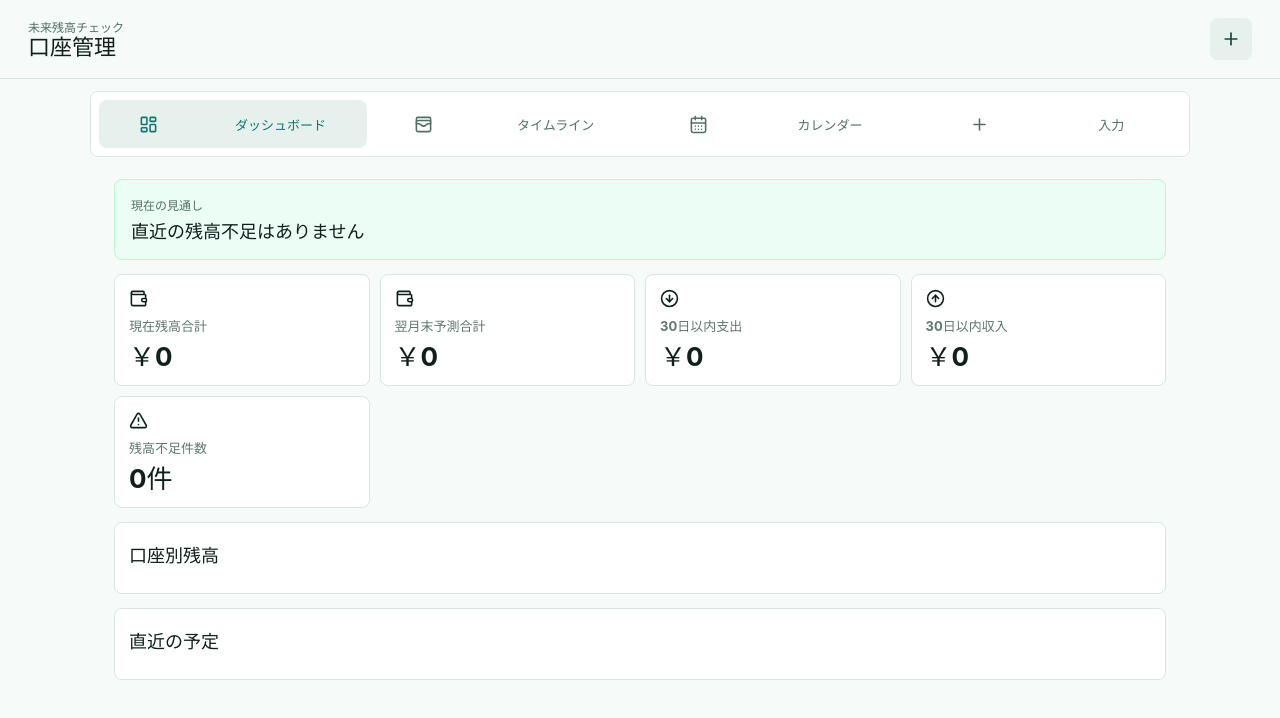
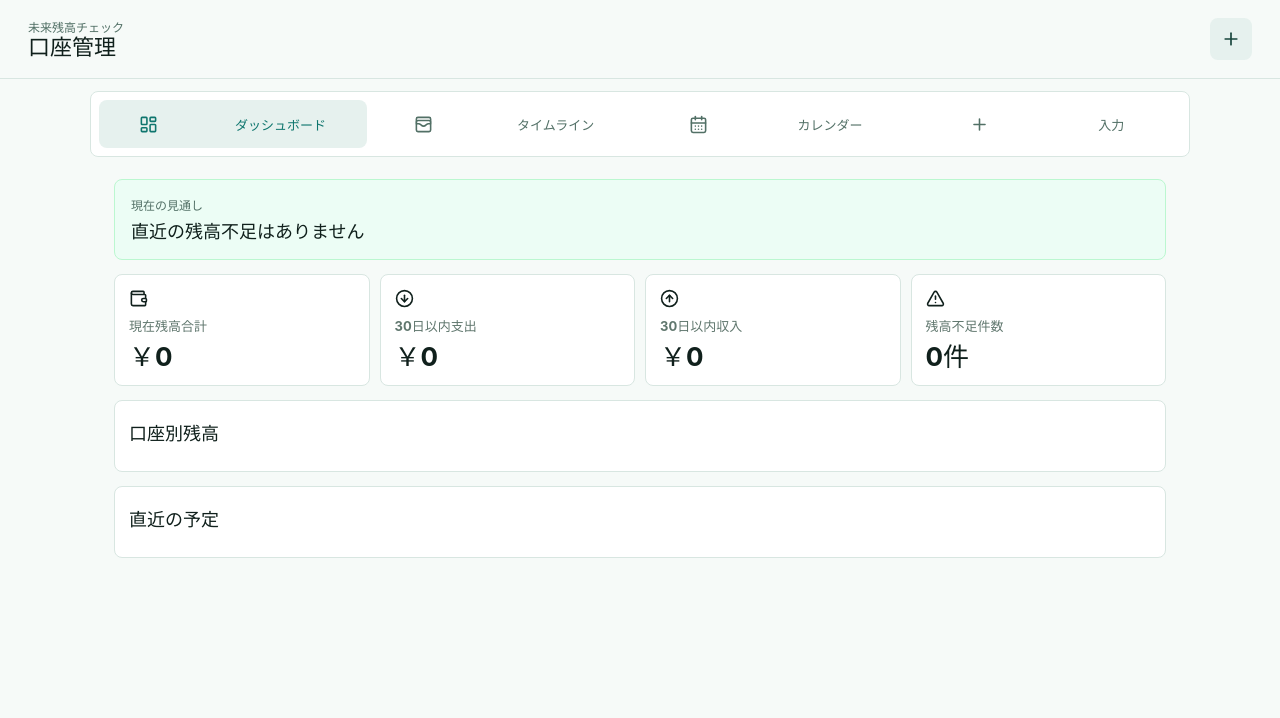
Before and after one commit to hero1582g-oss/kouza-kanri2, a React (Vite) app: page / in a window 1280 px wide. Shown: the top 718 px of the page. Built offline with nearby package versions, Linux system fonts and the light colour scheme.

Commit message:
Remove next-month balance forecasts from dashboard

```diff
--- a/src/App.tsx
+++ b/src/App.tsx
@@ -6,7 +6,7 @@ import { Shell } from "./components/Shell";
 import { Timeline } from "./components/Timeline";
 import { useFinanceData } from "./hooks/useFinanceData";
 import { todayString } from "./lib/date";
-import { buildProjections, createTransferSuggestions, daysUntilNextMonthEnd, expandSchedules, getDashboardMetrics } from "./lib/projection";
+import { buildProjections, createTransferSuggestions, expandSchedules, getDashboardMetrics } from "./lib/projection";
 import type { LedgerEntry, ScheduleOccurrenceOverrideDraft } from "./types";
 import type { ViewKey } from "./views";
 import "./styles.css";
@@ -15,8 +15,7 @@ export default function App() {
   const [view, setView] = useState<ViewKey>("dashboard");
   const data = useFinanceData();
 
-  const projectionDays = useMemo(() => Math.max(180, daysUntilNextMonthEnd()), []);
-  const nextMonthEndDays = useMemo(() => daysUntilNextMonthEnd(), []);
+  const projectionDays = 180;
   const rawEntries = useMemo(
     () => expandSchedules(data.schedules, projectionDays, data.occurrenceOverrides),
     [data.accounts, data.schedules, data.occurrenceOverrides, projectionDays],
@@ -24,10 +23,6 @@ export default function App() {
   const projections = useMemo(
     () => buildProjections(data.accounts, data.schedules, projectionDays, data.occurrenceOverrides),
     [data.accounts, data.schedules, data.occurrenceOverrides, projectionDays],
-  );
-  const nextMonthEndProjections = useMemo(
-    () => buildProjections(data.accounts, data.schedules, nextMonthEndDays, data.occurrenceOverrides),
-    [data.accounts, data.schedules, data.occurrenceOverrides, nextMonthEndDays],
   );
   const allLedgerEntries = useMemo(
     () => projections.flatMap((projection) => projection.entries).sort((a, b) => a.date.localeCompare(b.date)),
@@ -38,9 +33,9 @@ export default function App() {
     [allLedgerEntries],
   );
   const metrics = useMemo(() => {
-    const base = getDashboardMetrics(projections, rawEntries);
-    return { ...base, nextMonthEndTotal: nextMonthEndProjections.reduce((sum, item) => sum + item.endBalance, 0), shortageCount: projections.filter((projection) => projection.firstShortage).length };
-  }, [projections, nextMonthEndProjections, rawEntries]);
+    const base = getDashboardMetrics(data.accounts, rawEntries);
+    return { ...base, shortageCount: projections.filter((projection) => projection.firstShortage).length };
+  }, [data.accounts, projections, rawEntries]);
   const suggestions = useMemo(() => createTransferSuggestions(projections), [projections]);
 
   const renderView = () => {
@@ -62,7 +57,6 @@ export default function App() {
       <Dashboard
         metrics={metrics}
         projections={projections}
-        nextMonthEndProjections={nextMonthEndProjections}
         upcomingEntries={upcomingEntries as LedgerEntry[]}
         suggestions={suggestions}
         schedules={data.schedules}
--- a/src/components/Dashboard.tsx
+++ b/src/components/Dashboard.tsx
@@ -6,7 +6,6 @@ import { formatJapaneseDate, yen } from "../lib/date";
 type Props = {
   metrics: DashboardMetrics;
   projections: AccountProjection[];
-  nextMonthEndProjections: AccountProjection[];
   upcomingEntries: LedgerEntry[];
   suggestions: TransferSuggestion[];
   schedules: Schedule[];
@@ -14,7 +13,7 @@ type Props = {
   onSaveOccurrenceOverride: (override: ScheduleOccurrenceOverrideDraft) => Promise<void>;
 };
 
-export const Dashboard = ({ metrics, projections, nextMonthEndProjections, upcomingEntries, suggestions, schedules, onSaveSchedule, onSaveOccurrenceOverride }: Props) => {
+export const Dashboard = ({ metrics, projections, upcomingEntries, suggestions, schedules, onSaveSchedule, onSaveOccurrenceOverride }: Props) => {
   const alertProjections = projections.filter((projection) => projection.firstShortage);
   const [editingEntry, setEditingEntry] = useState<LedgerEntry | null>(null);
 
@@ -35,7 +34,6 @@ export const Dashboard = ({ metrics, projections, nextMonthEndProjections, upcom
 
       <section className="metric-grid">
         <Metric icon={Wallet} label="現在残高合計" value={yen(metrics.currentBalanceTotal)} />
-        <Metric icon={Wallet} label="翌月末予測合計" value={yen(metrics.nextMonthEndTotal)} />
         <Metric icon={ArrowDownCircle} label="30日以内支出" value={yen(metrics.next30Expense)} />
         <Metric icon={ArrowUpCircle} label="30日以内収入" value={yen(metrics.next30Income)} />
         <Metric icon={AlertTriangle} label="残高不足件数" value={`${metrics.shortageCount}件`} danger={metrics.shortageCount > 0} />
@@ -49,7 +47,6 @@ export const Dashboard = ({ metrics, projections, nextMonthEndProjections, upcom
               <h3>{projection.account.name}</h3>
               <dl>
                 <div><dt>現在残高</dt><dd>{yen(projection.account.currentBalance)}</dd></div>
-                <div><dt>翌月末予測残高</dt><dd>{yen(nextMonthEndProjections.find((item) => item.account.id === projection.account.id)?.endBalance ?? projection.todayBalance)}</dd></div>
               </dl>
             </article>
           ))}
--- a/src/lib/projection.ts
+++ b/src/lib/projection.ts
@@ -124,14 +124,13 @@ export const buildProjections = (
 };
 
 export const getDashboardMetrics = (
-  projections: AccountProjection[], entries: Omit<LedgerEntry, "balanceAfter">[],
+  accounts: Account[], entries: Omit<LedgerEntry, "balanceAfter">[],
 ): DashboardMetrics => {
   const today = todayString();
   const limit = addDays(today, 30);
   const next30 = entries.filter((entry) => entry.date > today && entry.date <= limit);
   return {
-    currentBalanceTotal: projections.reduce((sum, projection) => sum + projection.account.currentBalance, 0),
-    nextMonthEndTotal: projections.reduce((sum, projection) => sum + projection.endBalance, 0),
+    currentBalanceTotal: accounts.reduce((sum, account) => sum + account.currentBalance, 0),
     next30Expense: Math.abs(next30.filter((entry) => entry.amount < 0).reduce((sum, entry) => sum + entry.amount, 0)),
     next30Income: next30.filter((entry) => entry.amount > 0).reduce((sum, entry) => sum + entry.amount, 0),
     shortageCount: 0,
--- a/src/types.ts
+++ b/src/types.ts
@@ -75,7 +75,6 @@ export type AccountProjection = {
 
 export type DashboardMetrics = {
   currentBalanceTotal: number;
-  nextMonthEndTotal: number;
   next30Expense: number;
   next30Income: number;
   shortageCount: number;
```
